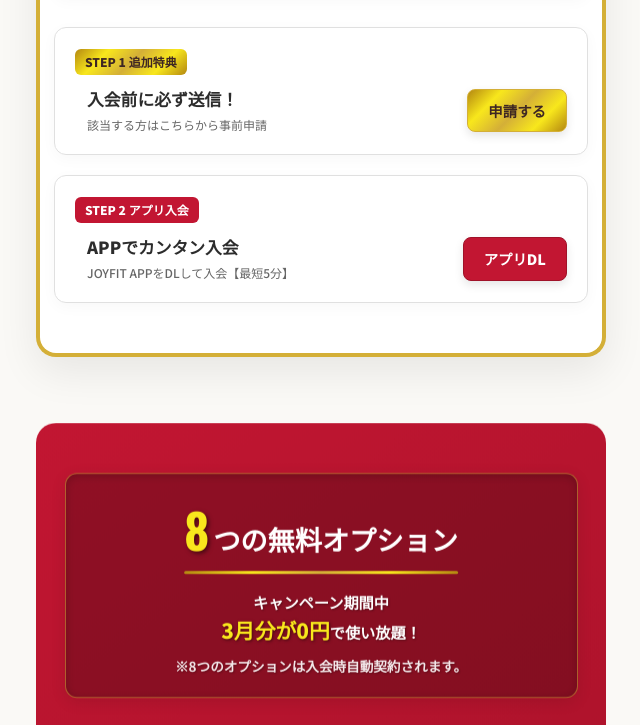
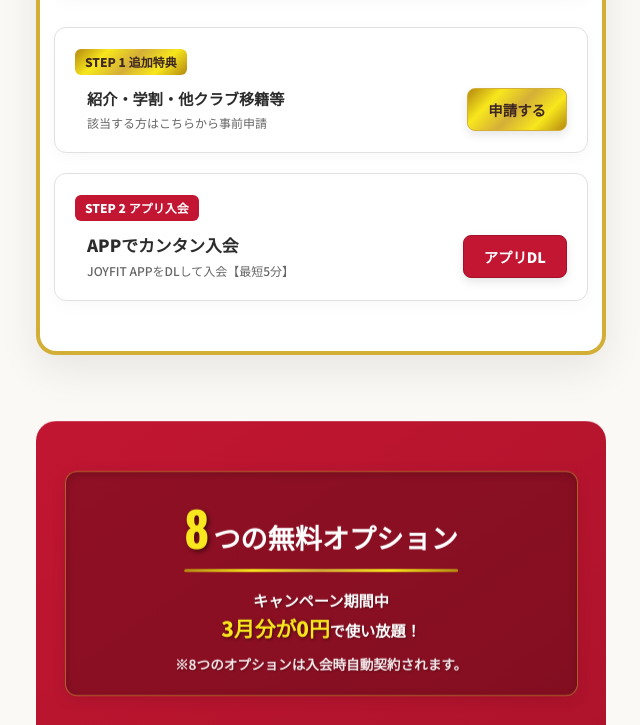
Before and after one commit to ryuta3162-a11y/sswsw, a plain HTML site: page index.html in a window 1280 px wide. Shown: the part 1618-2343 px from the top of the page, without its empty margins (319-959 px from the left). Drawn offline with nearby package versions, Linux system fonts and the light colour scheme; some icons are missing; a web font is replaced by a local one.

Commit message:
Update index.html

```diff
--- a/index.html
+++ b/index.html
@@ -395,7 +395,7 @@
                     <div class="step-main-content">
                         <i class="ph-duotone ph-pencil-line" style="font-size: 2.5rem; color: var(--gold-dark);"></i>
                         <div class="step-info">
-                            <div class="step-title">入会前に必ず送信！</div>
+                            <div class="step-title" style="font-size: 0.95rem;">紹介・学割・他クラブ移籍等</div>
                             <p class="step-desc" style="font-size: 0.75rem; color: #666;">該当する方はこちらから事前申請</p>
                         </div>
                         <a href="https://24kyodo-special-plan.vercel.app/" target="_blank" class="step-action-btn btn-gold-flat">申請する</a>
```
